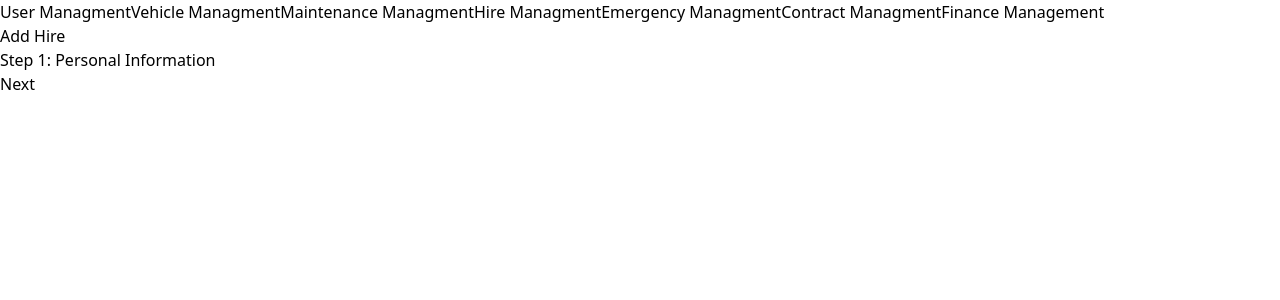
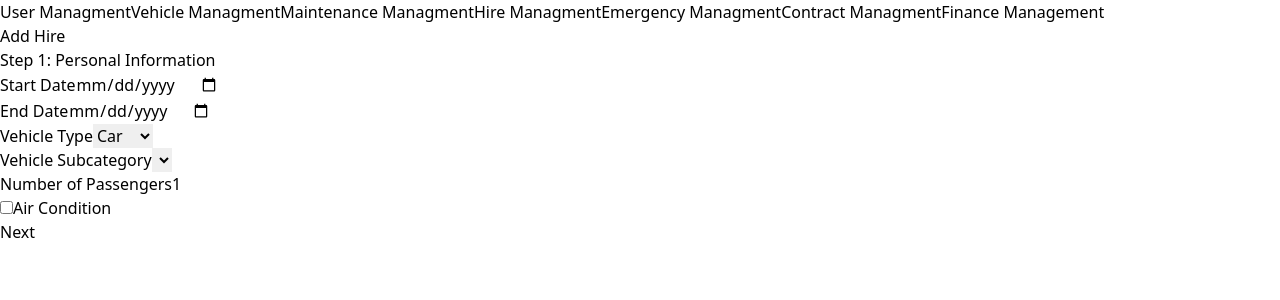
Before and after one commit to hxshan/itp-vms, a React (Vite) app in the folder frontend/: page /hires in a window 1280 px wide. Both pictures are taken after a click on the button "Add". Shown: the top 300 px of the page. Built offline with nearby package versions, Linux system fonts and the light colour scheme.

Commit message:
Update Form

```diff
--- a/frontend/src/components/hires/HireForm.jsx
+++ b/frontend/src/components/hires/HireForm.jsx
@@ -1,7 +1,7 @@
 import { useState } from 'react';
 import PropTypes from 'prop-types';
 
-const Form = ({ showForm, setShowForm }) => {
+const Form = ({setShowForm }) => {
   const [step, setStep] = useState(1);
 
   Form.propTypes = {
@@ -21,6 +21,15 @@ const Form = ({ showForm, setShowForm }) => {
     setStep(step - 1);
   };
 
+  const [startDate, setStartDate] = useState('');
+  const [endDate, setEndDate] = useState('');
+  const [vehicleType, setVehicleType] = useState('');
+  const [vehicleSubcategory, setVehicleSubcategory] = useState('');
+  const [passengerCount, setPassengerCount] = useState(1);
+  const [airCondition, setAirCondition] = useState(false);
+
+
+
   return (
     <div className="w-full h-full flex bg-gray-200 px-[50px] py-[20px] justify-center items-center">
       <div className="w-full h-[80vh] bg-white">
@@ -31,7 +40,44 @@ const Form = ({ showForm, setShowForm }) => {
         {step === 1 && (
           <div className="mt-8 px-4">
             <h2 className="text-lg font-semibold mb-4">Step 1: Personal Information</h2>
-            {/* Form fields for step 1 */}
+
+                <div className="mb-4">
+                    <label htmlFor="startDate" className="block text-sm font-medium text-gray-700">Start Date</label>
+                    <input type="date" id="startDate" name="startDate" value={startDate} onChange={(e) => setStartDate(e.target.value)} />
+                </div>
+
+                <div className="mb-4">
+                    <label htmlFor="endDate" className="block text-sm font-medium text-gray-700">End Date</label>
+                    <input type="date" id="endDate" name="endDate" value={endDate} onChange={(e) => setEndDate(e.target.value)} />
+                </div>
+
+                <div className="mb-4">
+                    <label htmlFor="vehicleType" className="block text-sm font-medium text-gray-700">Vehicle Type</label>
+                    <select id="vehicleType" name="vehicleType" value={vehicleType} onChange={(e) => setVehicleType(e.target.value)} >
+                        <option value={"Car"}>Car</option>
+                        <option value={"van"}>Van</option>
+                        <option value={"Bus"}>Bus</option>
+                        <option value={"Lorry"}>Lorry</option>
+                    </select>
+                </div>
+
+                <div className="mb-4">
+                    <label htmlFor="vehicleSubcategory" className="block text-sm font-medium text-gray-700">Vehicle Subcategory</label>
+                    <select id="vehicleSubcategory" name="vehicleSubcategory" value={vehicleSubcategory} onChange={(e) => setVehicleSubcategory(e.target.value)} >
+                    {/* Options for vehicle subcategories */}
+                    </select>
+                </div>
+
+                <div className="mb-4">
+                    <label htmlFor="passengerCount" className="block text-sm font-medium text-gray-700">Number of Passengers</label>
+                    <input type="number" id="passengerCount" name="passengerCount" value={passengerCount} onChange={(e) => setPassengerCount(e.target.value)} />
+                </div>
+
+                <div className="mb-4">
+                    <input type="checkbox" id="airCondition" name="airCondition" checked={airCondition} onChange={(e) => setAirCondition(e.target.checked)} />
+                    <label htmlFor="airCondition" className="ml-2 block text-sm font-medium text-gray-700">Air Condition</label>
+                </div>
+
           </div>
         )}
 
```
